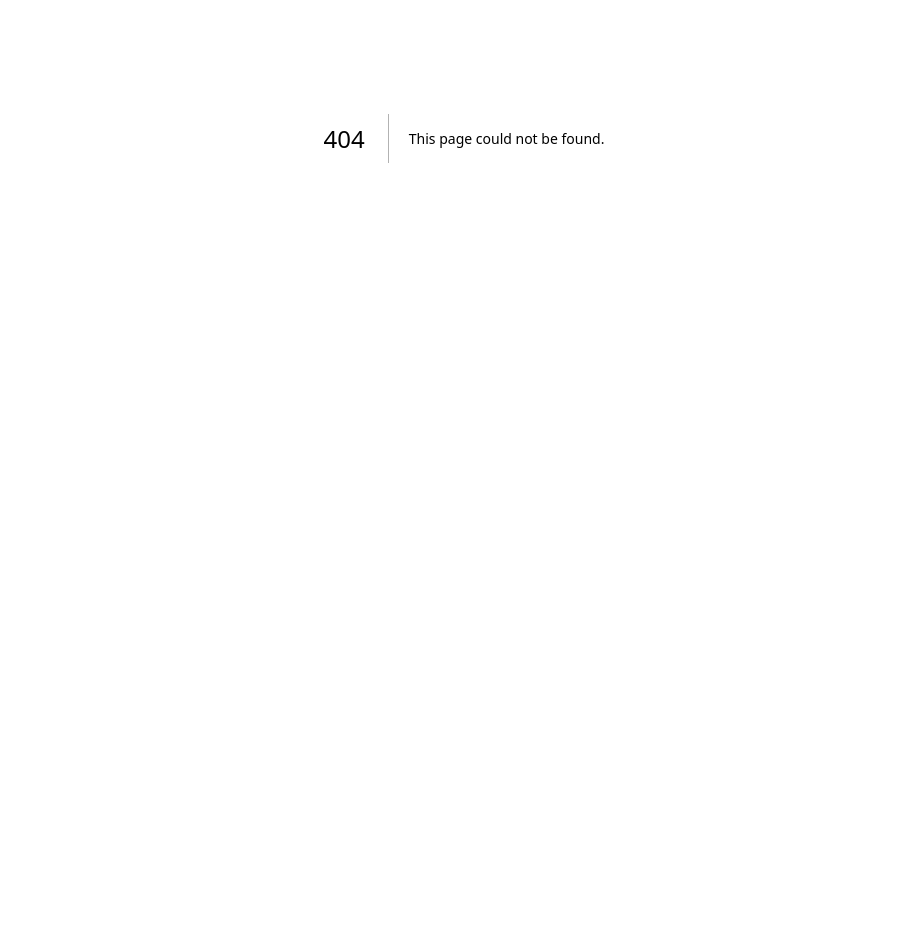
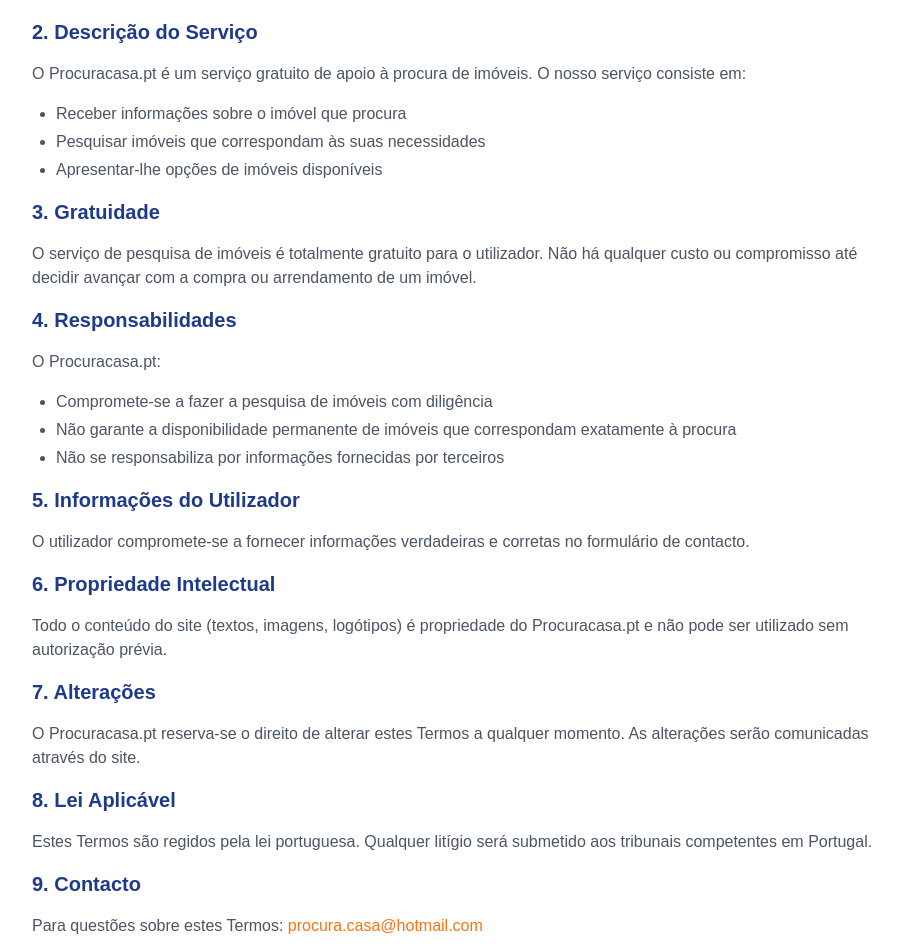
Before and after one commit to ngandra1977/procuracasa, a Next.js app: page /termos in a window 1280 px wide. Before the commit this address had no page. Shown: the part 262-1212 px from the top of the page, without its empty margins (176-1078 px from the left). Before the commit the page ends 800 px from the top, so only its background shows below. Built offline with nearby package versions, Linux system fonts and the light colour scheme.

Commit message:
Create page.tsx

```diff
--- /dev/null
+++ b/src/app/termos/page.tsx
@@ -0,0 +1,50 @@
+export default function TermosPage() {
+  return (
+    <div className="min-h-screen bg-white">
+      <div className="max-w-4xl mx-auto px-4 py-16">
+        <h1 className="text-3xl font-bold text-blue-900 mb-8">Termos e Condições</h1>
+
+        <div className="text-gray-600 space-y-4">
+          <p><strong>Última atualização:</strong> Fevereiro 2025</p>
+
+          <h2 className="text-xl font-bold text-blue-900 mt-8">1. Aceitação dos Termos</h2>
+          <p>Ao utilizar o site Procuracasa.pt, concorda com estes Termos e Condições. Se não concordar, por favor não utilize o nosso serviço.</p>
+
+          <h2 className="text-xl font-bold text-blue-900 mt-8">2. Descrição do Serviço</h2>
+          <p>O Procuracasa.pt é um serviço gratuito de apoio à procura de imóveis. O nosso serviço consiste em:</p>
+          <ul className="list-disc pl-6 space-y-1">
+            <li>Receber informações sobre o imóvel que procura</li>
+            <li>Pesquisar imóveis que correspondam às suas necessidades</li>
+            <li>Apresentar-lhe opções de imóveis disponíveis</li>
+          </ul>
+
+          <h2 className="text-xl font-bold text-blue-900 mt-8">3. Gratuidade</h2>
+          <p>O serviço de pesquisa de imóveis é totalmente gratuito para o utilizador. Não há qualquer custo ou compromisso até decidir avançar com a compra ou arrendamento de um imóvel.</p>
+
+          <h2 className="text-xl font-bold text-blue-900 mt-8">4. Responsabilidades</h2>
+          <p>O Procuracasa.pt:</p>
+          <ul className="list-disc pl-6 space-y-1">
+            <li>Compromete-se a fazer a pesquisa de imóveis com diligência</li>
+            <li>Não garante a disponibilidade permanente de imóveis que correspondam exatamente à procura</li>
+            <li>Não se responsabiliza por informações fornecidas por terceiros</li>
+          </ul>
+
+          <h2 className="text-xl font-bold text-blue-900 mt-8">5. Informações do Utilizador</h2>
+          <p>O utilizador compromete-se a fornecer informações verdadeiras e corretas no formulário de contacto.</p>
+
+          <h2 className="text-xl font-bold text-blue-900 mt-8">6. Propriedade Intelectual</h2>
+          <p>Todo o conteúdo do site (textos, imagens, logótipos) é propriedade do Procuracasa.pt e não pode ser utilizado sem autorização prévia.</p>
+
+          <h2 className="text-xl font-bold text-blue-900 mt-8">7. Alterações</h2>
+          <p>O Procuracasa.pt reserva-se o direito de alterar estes Termos a qualquer momento. As alterações serão comunicadas através do site.</p>
+
+          <h2 className="text-xl font-bold text-blue-900 mt-8">8. Lei Aplicável</h2>
+          <p>Estes Termos são regidos pela lei portuguesa. Qualquer litígio será submetido aos tribunais competentes em Portugal.</p>
+
+          <h2 className="text-xl font-bold text-blue-900 mt-8">9. Contacto</h2>
+          <p>Para questões sobre estes Termos: <a href="mailto:procura.casa@hotmail.com" className="text-orange-500">procura.casa@hotmail.com</a></p>
+        </div>
+      </div>
+    </div>
+  );
+}
```
